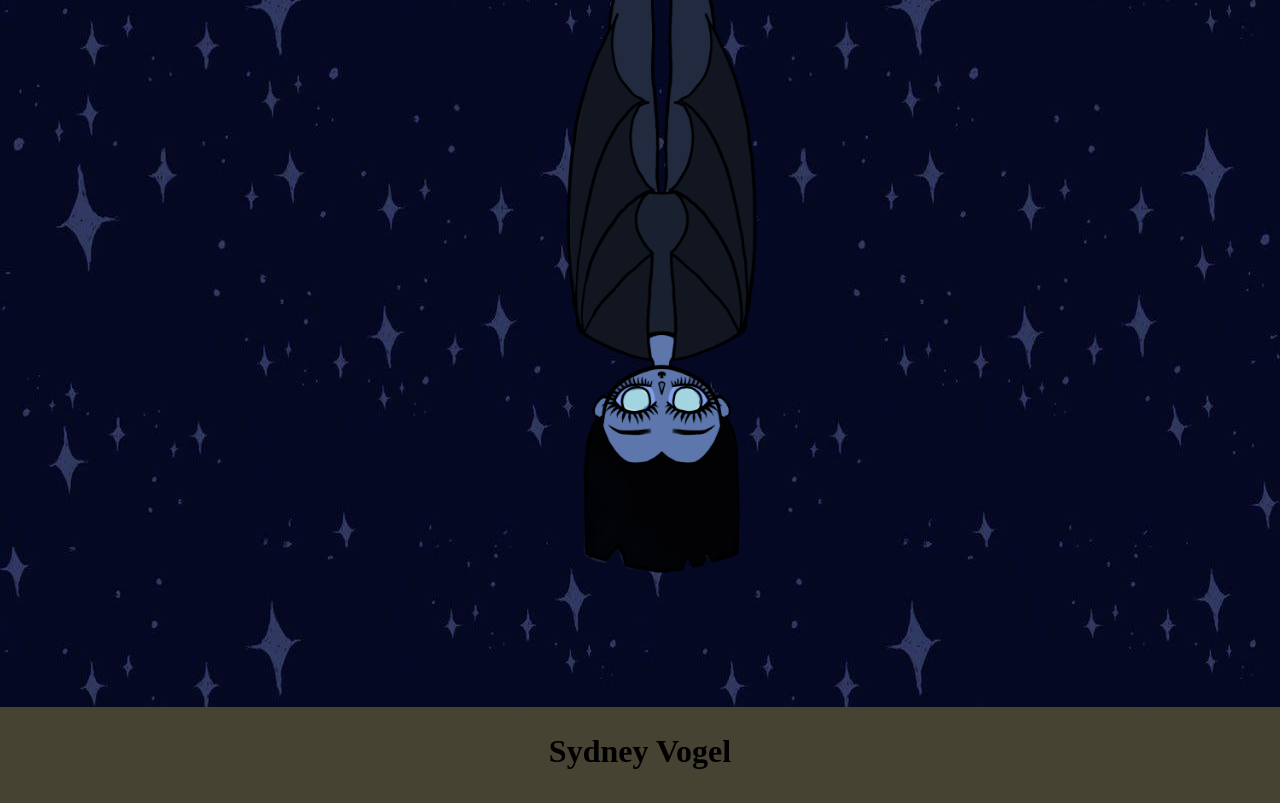
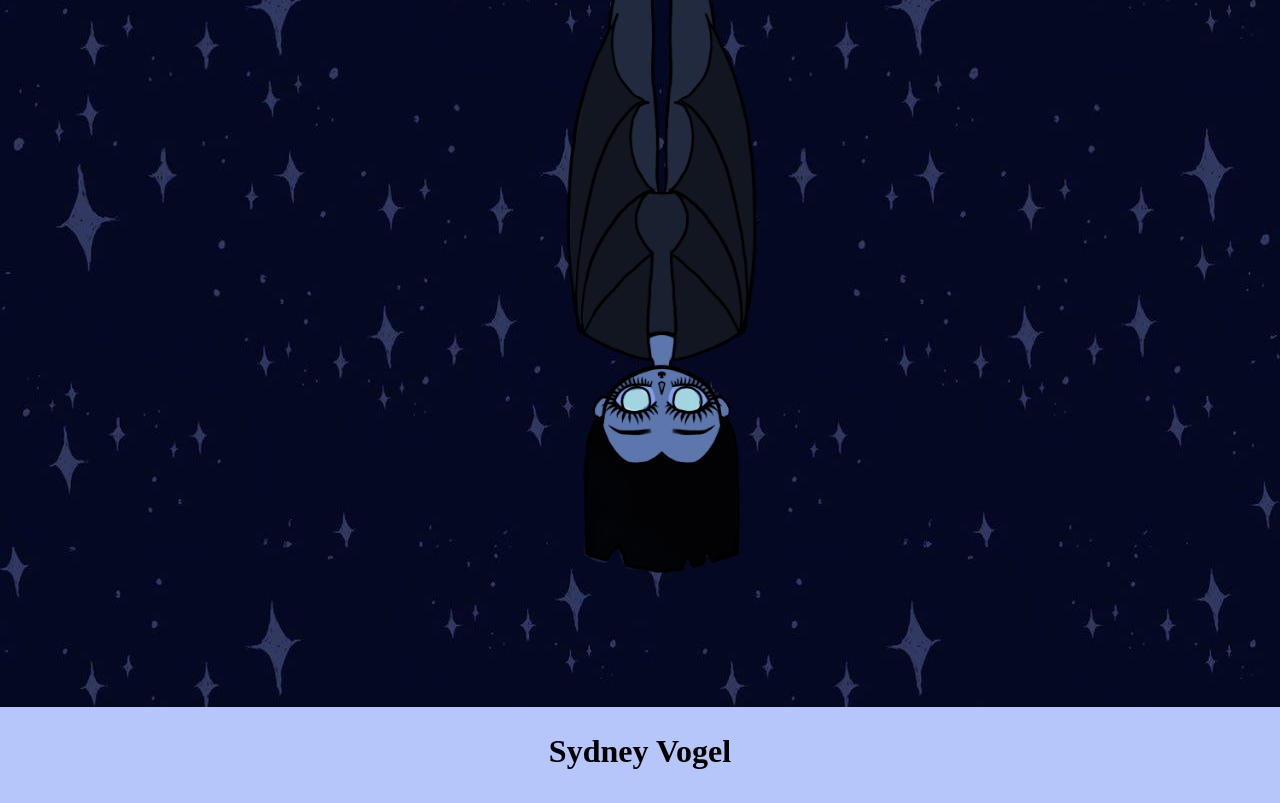
Before and after one commit to dariensoko/Sydney-Vogel-Art-Portfolio, a plain HTML site: page index.html in a window 1280 px wide. Shown: the part 93-896 px from the top of the page. Drawn offline with Linux system fonts and the light colour scheme.

Commit message:
Color update

```diff
--- a/css/_body.scss
+++ b/css/_body.scss
@@ -36,7 +36,7 @@ body {
 
 .information {
   padding: .3em;
-  background-color: $accent-2;
+  background-color: $accent-5;
   text-align: center;
   h1 {
 
```
Also changed, not shown: css/style.css, css/style.min.css.
